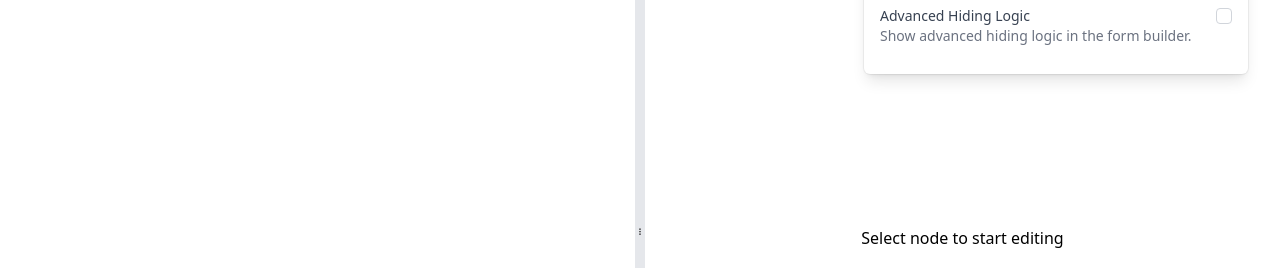
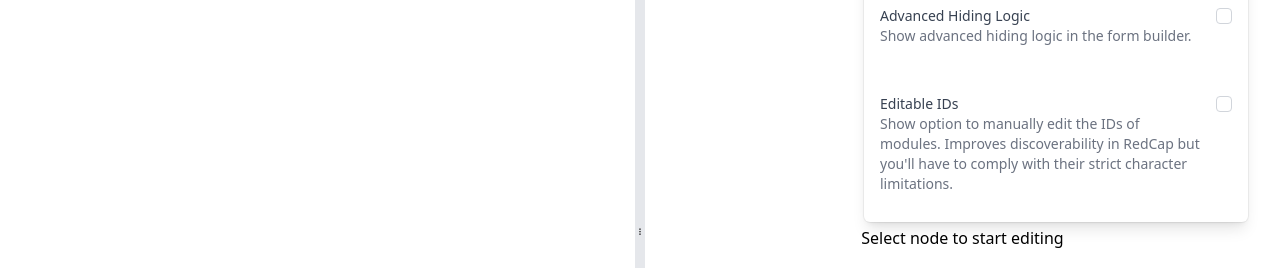
Before and after one commit to momenTUM-research-platform/momenTUM-json-maker, a React (Vite) app in the folder frontend/: page / in a window 1280 px wide. Both pictures are taken after a click on the button "Settings". Shown: the part 242-510 px from the top of the page. Built offline with nearby package versions, Linux system fonts and the light colour scheme.

Commit message:
switch order + editable ids

```diff
--- a/frontend/src/CustomNodes.tsx
+++ b/frontend/src/CustomNodes.tsx
@@ -4,6 +4,8 @@ import { Handle, NodeProps, Position } from "reactflow";
 import { useStore } from "./state";
 import Plus from "../assets/plus";
 import Delete from "../assets/delete";
+import { ArrowDownIcon } from "@heroicons/react/20/solid";
+import { ArrowUpIcon } from "@heroicons/react/24/outline";
 
 export function NewNode({ data }: NodeProps<{ childType: AtomVariants; parent: string }>) {
   const { addNewNode, atoms } = useStore();
@@ -44,3 +46,33 @@ export function DeleteNode({ data }: NodeProps<{ parent: string }>) {
     </div>
   );
 }
+
+export function EarlierNode({ data }: NodeProps<{ id: string }>) {
+  const { atoms, moveNode } = useStore();
+  if (!atoms.get(data.id)) {
+    return <></>;
+  }
+  return (
+    <div
+      className={` bg-blue-600 hover:opacity-80 p-1 cursor-crosshair text-white rounded-2xl h-6 w-6`}
+      onClick={() => moveNode(data.id, "earlier")}
+    >
+      <ArrowUpIcon />
+    </div>
+  );
+}
+
+export function LaterNode({ data }: NodeProps<{ id: string }>) {
+  const { atoms, moveNode } = useStore();
+  if (!atoms.get(data.id)) {
+    return <></>;
+  }
+  return (
+    <div
+      className={` bg-blue-600 hover:opacity-80 p-1 cursor-crosshair text-white rounded-2xl h-6 w-6`}
+      onClick={() => moveNode(data.id, "later")}
+    >
+      <ArrowDownIcon />
+    </div>
+  );
+}
--- a/frontend/src/Form.tsx
+++ b/frontend/src/Form.tsx
@@ -9,7 +9,8 @@ import { study } from "../schema/study";
 import { useStore } from "./state";
 
 export function Form({ id }: { id: string }) {
-  const { atoms, setAtom, conditions, saveAtoms, showHidingLogic, liveValidation } = useStore();
+  const { atoms, setAtom, conditions, saveAtoms, showHidingLogic, liveValidation, editableIds } =
+    useStore();
   const atom = atoms.get(id);
   const [questionIds, setQuestionIds] = useState<SchemaEnum[]>([]);
   const [moduleIds, setModuleIds] = useState<SchemaEnum[]>([]);
@@ -86,7 +87,7 @@ export function Form({ id }: { id: string }) {
 
   const hiddenFields = ["id", "post_url"];
   const hidingLogic = ["hide_id", "hide_value", "hide_if", "rand_group"];
-  hiddenFields.forEach((field) => (uiSchema[field] = { "ui:widget": "hidden" }));
+  !editableIds && hiddenFields.forEach((field) => (uiSchema[field] = { "ui:widget": "hidden" }));
   !showHidingLogic && hidingLogic.forEach((field) => (uiSchema[field] = { "ui:widget": "hidden" }));
   // Maps Atoms to JSON Schema
   const schema: { [key in AtomVariants]: () => Object } = {
--- a/frontend/src/Graph.tsx
+++ b/frontend/src/Graph.tsx
@@ -2,7 +2,7 @@ import React, { useMemo } from "react";
 import ReactFlow, { MiniMap, Controls, Background, Edge, Node } from "reactflow";
 // 👇 you need to import the reactflow styles
 import "reactflow/dist/style.css";
-import { NewNode, DeleteNode } from "./CustomNodes";
+import { NewNode, DeleteNode, EarlierNode, LaterNode } from "./CustomNodes";
 import { useStore } from "./state";
 import { alignNodes } from "./utils/alignNodes";
 import { calcGraphFromAtoms } from "./utils/calcGraphFromAtoms";
@@ -22,7 +22,7 @@ function useGraph(): [Node[], Edge[]] {
   return [nodes, edges];
 }
 
-const nodeTypes = { create: NewNode, delete: DeleteNode };
+const nodeTypes = { create: NewNode, delete: DeleteNode, earlier: EarlierNode, later: LaterNode };
 export function Graph() {
   const [nodes, edges] = useGraph();
 
@@ -35,7 +35,8 @@ export function Graph() {
       onNodeClick={(_, node) => {
         node.type !== "create" &&
           node.type !== "delete" &&
-          node.type !== "root" &&
+          node.type !== "earlier" &&
+          node.type !== "later" &&
           useStore.setState({ selectedNode: node.id });
       }}
       nodeTypes={nodeTypes}
--- a/frontend/src/Layout.tsx
+++ b/frontend/src/Layout.tsx
@@ -1,5 +1,5 @@
-import React, { ReactChildren, ReactElement } from "react";
-import { download, load, save, saveDictionary, upload, validate } from "./utils/actions";
+import React, { ReactElement } from "react";
+import { validate } from "./utils/actions";
 // Icons
 import Rotate from "../assets/rotate";
 import Calendar from "../assets/calendar";
--- a/frontend/src/Settings.tsx
+++ b/frontend/src/Settings.tsx
@@ -4,7 +4,14 @@ import { ChevronDownIcon } from "@heroicons/react/20/solid";
 import { classNames } from "./Calendar";
 import { useStore } from "./state";
 export function Settings() {
-  const { setShowHidingLogic, showHidingLogic, liveValidation, setLiveValidation } = useStore();
+  const {
+    setShowHidingLogic,
+    showHidingLogic,
+    liveValidation,
+    setLiveValidation,
+    editableIds,
+    setIdsEditable,
+  } = useStore();
   return (
     <Menu as="div" className=" inline-block text-left">
       <div>
@@ -99,7 +106,7 @@ export function Settings() {
                 </a>
               )}
             </Menu.Item>
-            {/* <Menu.Item>
+            <Menu.Item>
               {({ active }) => (
                 <a
                   className={classNames(
@@ -107,21 +114,26 @@ export function Settings() {
                     "block px-4 py-2 text-sm"
                   )}
                 >
-                  <div className="relative flex items-start py-4">
+                  <div
+                    onClick={() => setIdsEditable(!editableIds)}
+                    className="relative flex items-start py-4"
+                  >
                     <div className="min-w-0 flex-1 text-sm">
-                      <label htmlFor="candidates" className="font-medium text-gray-700">
-                        Candidates
+                      <label htmlFor="editable-ids" className="font-medium text-gray-700">
+                        Editable IDs
                       </label>
-                      <p id="candidates-description" className="text-gray-500">
-                        Get notified when a candidate applies for a job.
+                      <p id="editable-ids-description" className="text-gray-500">
+                        Show option to manually edit the IDs of modules. Improves discoverability in
+                        RedCap but you'll have to comply with their strict character limitations.
                       </p>
                     </div>
                     <div className="ml-3 flex h-5 items-center">
                       <input
-                        id="candidates"
-                        aria-describedby="candidates-description"
-                        name="candidates"
+                        id="editable-ids"
+                        aria-describedby="editable-ids-description"
+                        name="editable-ids"
                         type="checkbox"
+                        checked={editableIds}
                         className="h-4 w-4 rounded border-gray-300 text-indigo-600 focus:ring-indigo-500"
                       />
                     </div>
@@ -129,7 +141,6 @@ export function Settings() {
                 </a>
               )}
             </Menu.Item>
-            */}
           </div>
         </Menu.Items>
       </Transition>
--- a/frontend/src/state.ts
+++ b/frontend/src/state.ts
@@ -26,6 +26,7 @@ export interface State {
   modal: null | "download" | "upload" | "qr" | "redcap";
   permalink: string | null;
   liveValidation: boolean;
+  editableIds: boolean;
   showHidingLogic: boolean;
   invertDirection: () => void;
   invertMode: () => void;
@@ -37,15 +38,19 @@ export interface State {
   deleteNode: (id: string) => void;
   setPermalink: (permalink: string) => void;
   setLiveValidation: (value: boolean) => void;
+  setIdsEditable: (value: boolean) => void;
   setShowHidingLogic: (value: boolean) => void;
+  moveNode: (id: string, direction: "earlier" | "later") => void;
 }
 
 export const useStore = create<State>()((set, get) => ({
   permalink: null,
+  editableIds: false,
   liveValidation: true,
   showHidingLogic: false,
   setLiveValidation: (value) => set({ liveValidation: value }),
   setShowHidingLogic: (value) => set({ showHidingLogic: value }),
+  setIdsEditable: (value) => set({ editableIds: value }),
   conditions: ["*", "Treatment", "Control"],
   modal: null,
   validator: new Ajv().compile(study),
@@ -120,7 +125,7 @@ export const useStore = create<State>()((set, get) => ({
               childType: "question",
               title: "New Section",
               hidden: false,
-              actions: ["create", "delete"],
+              actions: ["create", "delete", "earlier", "later"],
               content: initialSection(id),
             });
             break;
@@ -133,7 +138,7 @@ export const useStore = create<State>()((set, get) => ({
               childType: null,
               title: "New Question",
               hidden: false,
-              actions: ["delete"],
+              actions: ["delete", "earlier", "later"],
               content: initialQuestion(id),
             });
             break;
@@ -179,4 +184,24 @@ export const useStore = create<State>()((set, get) => ({
   },
 
   deleteNode: deleteNode(set, get),
+
+  moveNode: (id, direction) => {
+    set(
+      produce((state: State) => {
+        // It's assertion hell down here
+        const parent_id = state.atoms.get(id)!.parent;
+        const parent = state.atoms.get(parent_id!)!;
+        const siblings = state.atoms.get(parent_id!)!.subNodes!;
+        const index = siblings.indexOf(id);
+        if (direction === "earlier" && index > 0) {
+          siblings.splice(index, 1); // Remove self from array
+          siblings.splice(index - 1, 0, id); // Insert self at new position
+        }
+        if (direction === "later" && index < siblings.length - 1) {
+          siblings.splice(index, 1);
+          siblings.splice(index + 1, 0, id);
+        }
+      })
+    );
+  },
 }));
--- a/frontend/src/utils/alignNodes.ts
+++ b/frontend/src/utils/alignNodes.ts
@@ -17,7 +17,14 @@ export function alignNodes(nodes: Node[], edges: Edge[], direction: string): [No
 
   // Action nodes will be placed manually
   const nodesToPosition = nodes.filter(
-    (n) => !(n.hidden || n.type === "create" || n.type === "delete")
+    (n) =>
+      !(
+        n.hidden ||
+        n.type === "create" ||
+        n.type === "delete" ||
+        n.type === "earlier" ||
+        n.type === "later"
+      )
   );
 
   nodesToPosition.forEach((node) => {
@@ -65,5 +72,25 @@ export function alignNodes(nodes: Node[], edges: Edge[], direction: string): [No
         y: parent.position.y - 10,
       };
     });
+
+  nodes
+    .filter((n) => n.type === "earlier")
+    .forEach((node) => {
+      const parent = nodes.find((n) => n.id === node.id.slice(0, -8))!; // removing _earlier from the id to gain parent
+      node.position = {
+        x: parent.position.x + 50,
+        y: parent.position.y - 10,
+      };
+    });
+
+  nodes
+    .filter((n) => n.type === "later")
+    .forEach((node) => {
+      const parent = nodes.find((n) => n.id === node.id.slice(0, -6))!; // removing _later from the id to gain parent
+      node.position = {
+        x: parent.position.x + 90,
+        y: parent.position.y - 10,
+      };
+    });
   return [nodes, edges];
 }
--- a/frontend/src/utils/calcGraphFromAtoms.ts
+++ b/frontend/src/utils/calcGraphFromAtoms.ts
@@ -29,5 +29,6 @@ export function calcGraphFromAtoms(atoms: Atoms): [Node[], Edge[]] {
       });
     });
   });
+  console.log(nodes.filter((n) => n.type === "later").length);
   return [nodes, edges];
 }
--- a/frontend/src/utils/deconstruct.ts
+++ b/frontend/src/utils/deconstruct.ts
@@ -35,7 +35,7 @@ export function deconstructStudy(study: Study): Atoms {
         content: { ...object, _type: "section", questions: [] },
         title: object.name.length > 32 ? object.name.slice(0, 32) + "..." : object.name,
 
-        actions: ["create", "delete"],
+        actions: ["create", "delete", "earlier", "later"],
         hidden: false,
       };
 
@@ -49,7 +49,7 @@ export function deconstructStudy(study: Study): Atoms {
         childType: null,
         content: { ...object, _type: "question" },
         title: object.text.length > 32 ? object.text.slice(0, 60) + "..." : object.text,
-        actions: ["delete"],
+        actions: ["delete", "earlier", "later"],
         hidden: false,
       };
 
--- a/frontend/types.d.ts
+++ b/frontend/types.d.ts
@@ -1,6 +1,6 @@
 declare type AtomVariants = "study" | "module" | "section" | "question" | "properties";
 
-declare type Actions = "create" | "delete";
+declare type Actions = "create" | "delete" | "earlier" | "later";
 
 declare type Mode = "graph" | "timeline";
 
```
Also changed, not shown: 1 other file (tests, documents, lock files or other folders).
